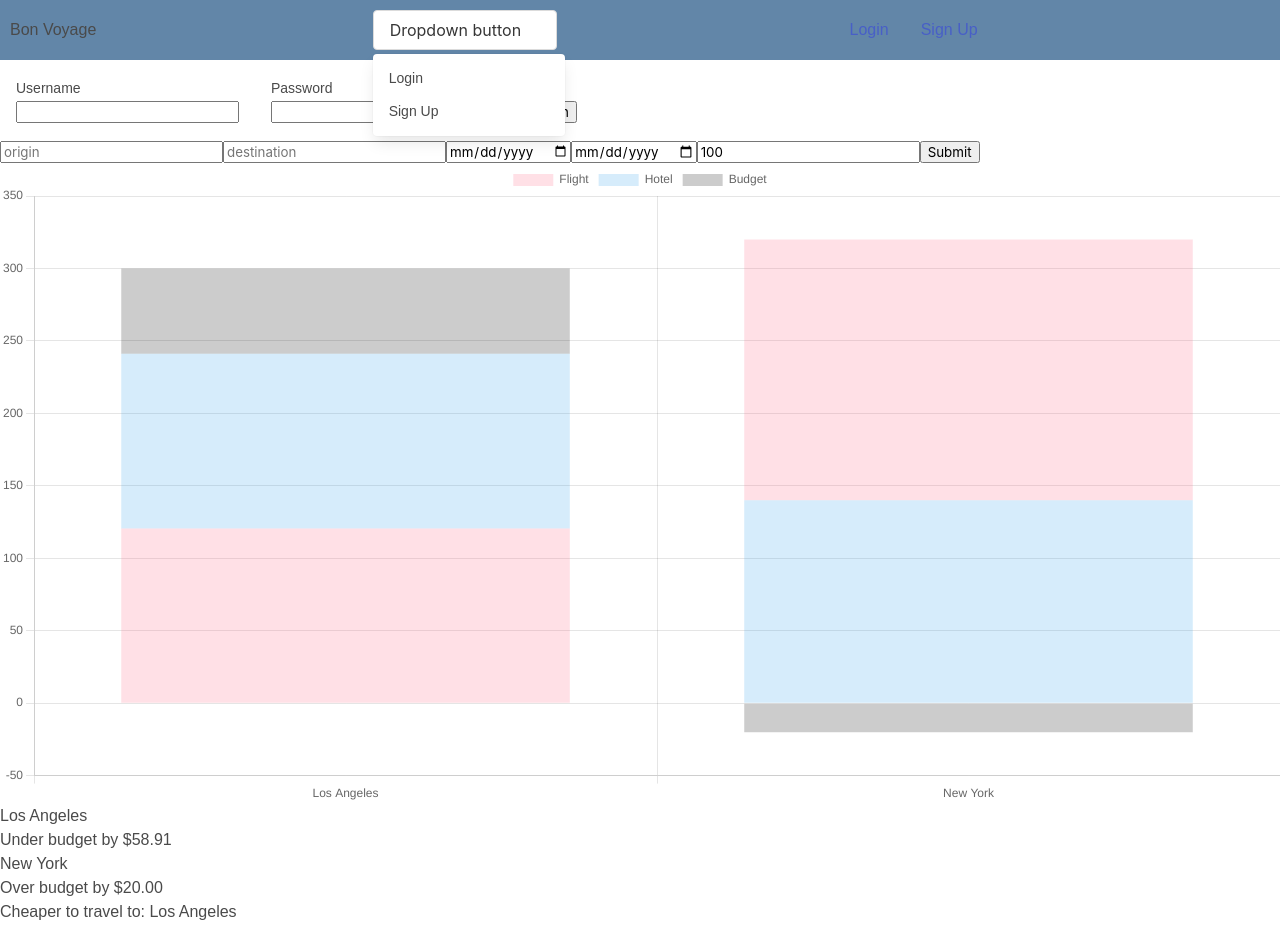
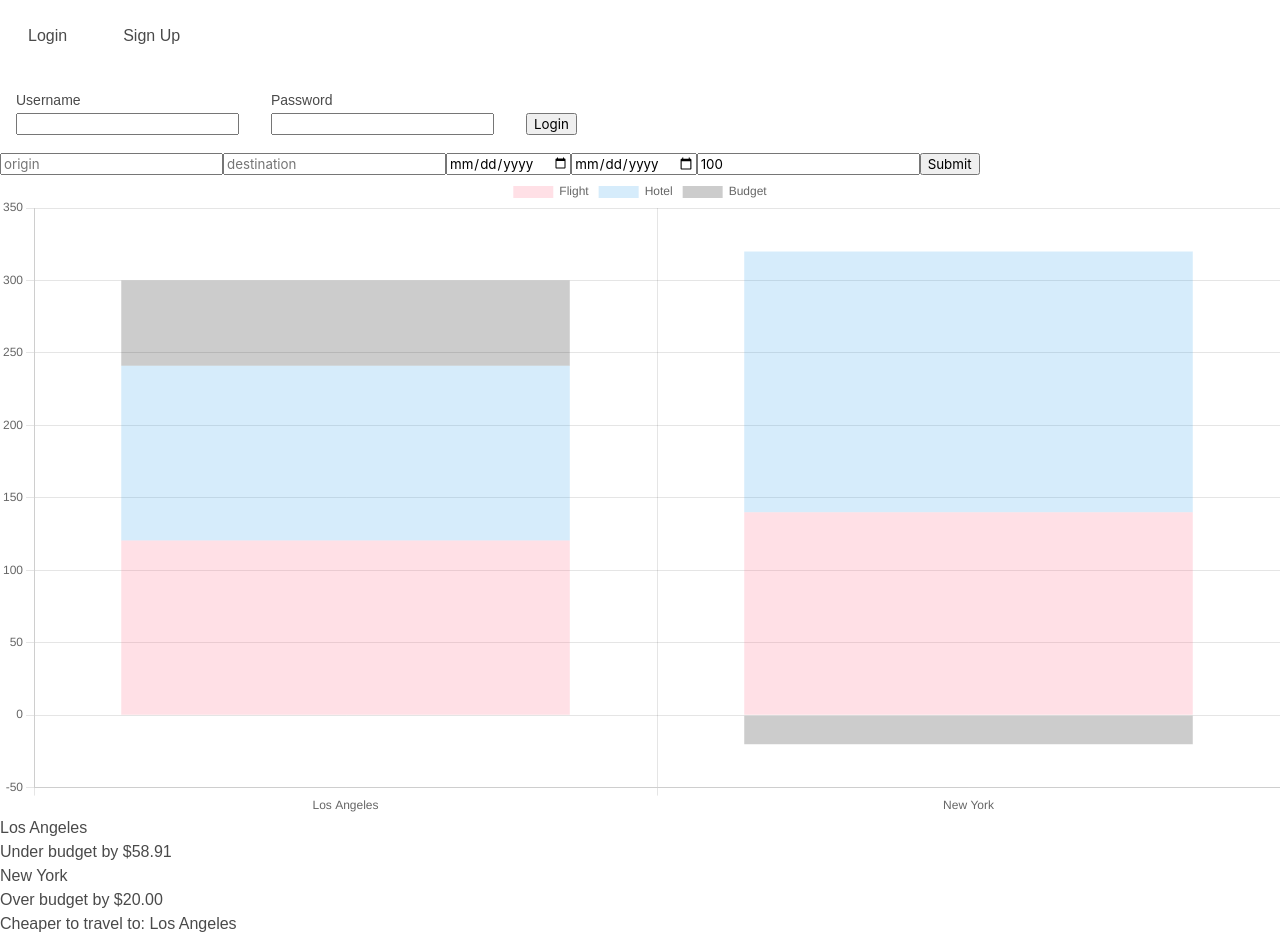
Before and after one commit to Capstone-Bi-Coastal-Visualizers/data-visualization, a React app: page / in a window 1280 px wide. Built offline with nearby package versions, Linux system fonts and the light colour scheme.

Commit message:
chore: burger stack debugging

```diff
--- a/client/App.js
+++ b/client/App.js
@@ -3,11 +3,12 @@ import Navbar from "./components/Navbar";
 import Routes from "./Routes";
 import SearchBar from "./components/SearchBar";
 import BarChart from "./components/BarChart";
+import NavBarTwo from "./components/NavBarTwo"
 
 const App = () => {
   return (
     <div>
-      <Navbar />
+      <NavBarTwo />
       <Routes />
       <SearchBar />
       <BarChart
--- a/client/components/BarChart.js
+++ b/client/components/BarChart.js
@@ -22,13 +22,13 @@ const BarChart = (props) => {
       {
         stack: arbitraryStackKey,
         label: "Flight",
-        backgroundColor: ["rgba(255, 99, 132, 0.2)", "rgba(54, 162, 235, 0.2)"],
+        backgroundColor: ["rgba(255, 99, 132, 0.2)", "rgba(255, 99, 132, 0.2)"],
         data: [flightOne, flightTwo],
       },
       {
         stack: arbitraryStackKey,
         label: "Hotel",
-        backgroundColor: ["rgba(54, 162, 235, 0.2)", "rgba(255, 99, 132, 0.2)"],
+        backgroundColor: ["rgba(54, 162, 235, 0.2)", "rgba(54, 162, 235, 0.2)"],
         data: [hotelOne, hotelTwo],
       },
       {
--- /dev/null
+++ b/client/components/NavBarTwo.js
@@ -0,0 +1,46 @@
+import React, { useState } from "react";
+import { useDispatch } from "react-redux";
+import {Link} from 'react-router-dom';
+
+export default function NavBarTwo() {
+    // const [state, setState] = useState({
+    //     menuToggle: false
+    // })
+
+    const [isActive, setisActive] = React.useState(false);
+
+  return (
+
+    <nav className="navbar" role="navigation" aria-label="main navigation">
+        <div className="navbar-brand">
+          <a
+            onClick={() => {
+              setisActive(!isActive);
+            }}
+            role="button"
+            className={`navbar-burger burger ${isActive ? "is-active" : ""}`}
+            aria-label="menu"
+            aria-expanded="false"
+            data-target="navbarBasicExample"
+          >
+            <span aria-hidden="true"></span>
+            <span aria-hidden="true"></span>
+            <span aria-hidden="true"></span>
+          </a>
+        </div>
+        <div
+          id="navbarBasicExample"
+          className={`navbar-menu ${isActive ? "is-active" : ""}`}
+        >
+          <div className="navbar-start">
+          <Link to="/login">
+            <div className="navbar-item">Login</div>
+          </Link>
+          <Link to="/signup">
+            <div className="navbar-item">Sign Up</div>
+            </Link>
+          </div>
+        </div>
+   </nav>
+  )
+}
--- a/client/components/Navbar.js
+++ b/client/components/Navbar.js
@@ -4,24 +4,29 @@ import {Link} from 'react-router-dom'
 import {logout} from '../store'
 
 const Navbar = ({handleClick, isLoggedIn}) => (
+
+
+
   <div className="navBar">
+    <Link to="/home">
       <h1>Bon Voyage</h1>
+    </Link>
     <div className="dropdown is-active">
       <div className="dropdown-trigger">
         <button className="button" aria-haspopup="true" aria-controls="dropdown-menu">
           <span>Dropdown button</span>
             <span className="icon is-small">
-        <i className="fas fa-angle-down" aria-hidden="true"></i>
+              <i className="fas fa-angle-down" aria-hidden="false"></i>
             </span>
         </button>
     </div>
     <div className="dropdown-menu" id="dropdown-menu" role="menu">
       <div className="dropdown-content">
-      <a href="#" className="dropdown-item">
-        Login
+      <Link to="/login">Login</Link>
+      <a className="dropdown-item">
       </a>
+      <Link to="/signup">Sign Up</Link>
       <a className="dropdown-item">
-        Sign Up
       </a>
     </div>
   </div>
@@ -45,8 +50,8 @@ const Navbar = ({handleClick, isLoggedIn}) => (
     </nav>
     <hr />
   </div>
+
   )
-
 /**
  * CONTAINER
  */
--- a/public/index.html
+++ b/public/index.html
@@ -5,6 +5,7 @@
     <meta name="viewport" content="width=device-width initial-scale=1.0" />
     <title>FS-App-Template</title>
     <link rel="stylesheet" href="https://cdn.jsdelivr.net/npm/bulma@0.9.3/css/bulma.min.css">
+    <link rel="stylesheet" href="https://cdnjs.cloudflare.com/ajax/libs/font-awesome/5.15.3/css/all.min.css" integrity="sha512-iBBXm8fW90+nuLcSKlbmrPcLa0OT92xO1BIsZ+ywDWZCvqsWgccV3gFoRBv0z+8dLJgyAHIhR35VZc2oM/gI1w==" crossorigin="anonymous" referrerpolicy="no-referrer" />
     <link rel="stylesheet" href="/style.css" />
     <script defer src="/bundle.js"></script>
   </head>
```
Also changed, not shown: public/style.css (line endings or trailing spaces). Lines whose indentation alone changed are shown as unchanged.
